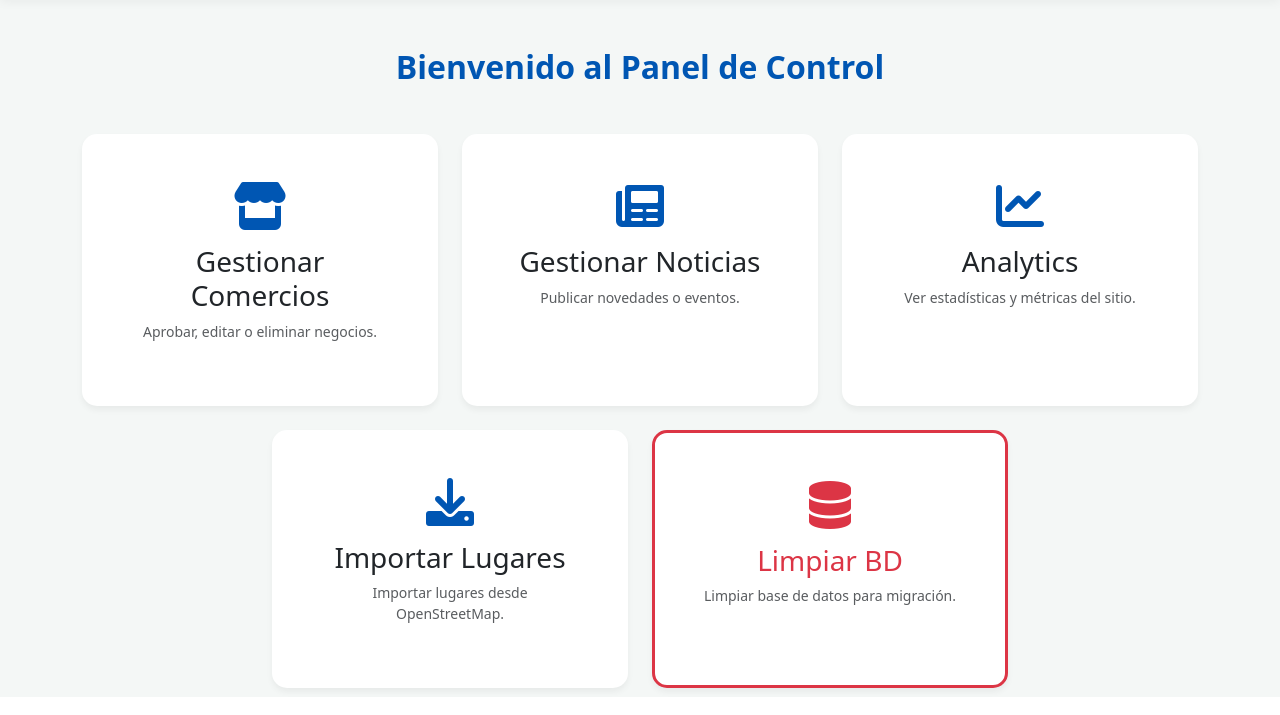
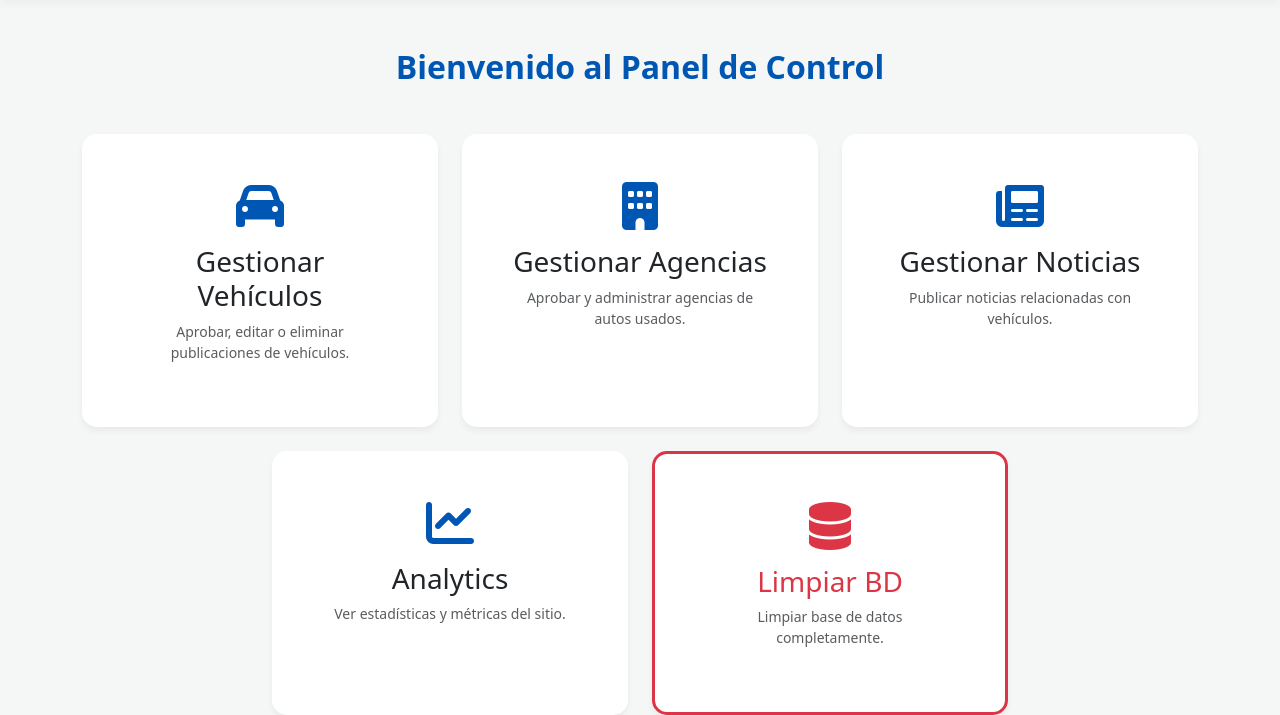
Before and after one commit to jpermu11/ubik2cr-web, a Flask app: page /admin in a window 1280 px wide. Shown: the part 103-818 px from the top of the page. Run offline with Flask 3, Linux system fonts and the light colour scheme; the visitor is signed in with stand-in values (Sample User, id 1); data that the repository does not hold is empty; parts of the project's set-up code (start-up, migrations or seed data) failed here and were passed over.

Commit message:
ELIMINAR rastros de negocios/comercios: actualizar panel admin para solo vehÃ­culos, eliminar importar lugares

```diff
--- a/main.py
+++ b/main.py
@@ -2672,22 +2672,85 @@ def admin_panel():
     if not admin_logged_in():
         return redirect("/login")
 
-    total_pendientes = Negocio.query.filter_by(estado="pendiente").count()
-    total_activos = Negocio.query.filter_by(estado="aprobado").count()
-    total_vip = Negocio.query.filter_by(estado="aprobado", es_vip=True).count()
-
-    # 👇 Compatibilidad con tu dashboard viejo: p/a/v
-    return render_template("dashboard.html", p=total_pendientes, a=total_activos, v=total_vip)
-
+    # Estadísticas para sistema de vehículos (si existe)
+    total_vehiculos_pendientes = 0
+    total_vehiculos_aprobados = 0
+    total_agencias_pendientes = 0
+    total_agencias_aprobadas = 0
+
+    if VEHICULOS_AVAILABLE and Vehiculo is not None:
+        try:
+            total_vehiculos_pendientes = Vehiculo.query.filter_by(estado="pendiente").count()
+            total_vehiculos_aprobados = Vehiculo.query.filter_by(estado="aprobado").count()
+        except:
+            pass
+
+    if VEHICULOS_AVAILABLE and Agencia is not None:
+        try:
+            total_agencias_pendientes = Agencia.query.filter_by(estado="pendiente").count()
+            total_agencias_aprobadas = Agencia.query.filter_by(estado="aprobado").count()
+        except:
+            pass
+
+    return render_template("dashboard.html",
+                         vehiculos_pendientes=total_vehiculos_pendientes,
+                         vehiculos_aprobados=total_vehiculos_aprobados,
+                         agencias_pendientes=total_agencias_pendientes,
+                         agencias_aprobadas=total_agencias_aprobadas)
+
+@app.route("/admin/vehiculos")
+def gestionar_vehiculos():
+    """Gestionar vehículos pendientes y aprobados"""
+    if not admin_logged_in():
+        return redirect("/login")
+
+    if not VEHICULOS_AVAILABLE or Vehiculo is None:
+        flash("El sistema de vehículos aún no está disponible. Ejecutá las migraciones primero.")
+        return redirect("/admin")
+
+    try:
+        pendientes = Vehiculo.query.filter_by(estado="pendiente").order_by(Vehiculo.id.desc()).all()
+        aprobados = Vehiculo.query.filter_by(estado="aprobado").order_by(Vehiculo.destacado.desc(), Vehiculo.es_vip.desc(), Vehiculo.id.desc()).all()
+        vendidos = Vehiculo.query.filter_by(estado="vendido").order_by(Vehiculo.id.desc()).all()
+
+        return render_template("admin_vehiculos.html",
+                             pendientes=pendientes,
+                             aprobados=aprobados,
+                             vendidos=vendidos)
+    except Exception as e:
+        print(f"[ERROR ADMIN VEHICULOS] {e}")
+        flash("Error al cargar vehículos. Verificá que las tablas existan.")
+        return redirect("/admin")
+
+@app.route("/admin/agencias")
+def gestionar_agencias():
+    """Gestionar agencias pendientes y aprobadas"""
+    if not admin_logged_in():
+        return redirect("/login")
+
+    if not VEHICULOS_AVAILABLE or Agencia is None:
+        flash("El sistema de agencias aún no está disponible. Ejecutá las migraciones primero.")
+        return redirect("/admin")
+
+    try:
+        pendientes = Agencia.query.filter_by(estado="pendiente").order_by(Agencia.id.desc()).all()
+        aprobadas = Agencia.query.filter_by(estado="aprobado").order_by(Agencia.es_vip.desc(), Agencia.id.desc()).all()
+
+        return render_template("admin_agencias.html",
+                             pendientes=pendientes,
+                             aprobadas=aprobadas)
+    except Exception as e:
+        print(f"[ERROR ADMIN AGENCIAS] {e}")
+        flash("Error al cargar agencias. Verificá que las tablas existan.")
+        return redirect("/admin")
+
+# DEPRECATED: Mantener por compatibilidad pero redirigir a vehículos
 @app.route("/admin/comercios")
 def gestionar_comercios():
+    """DEPRECATED: Redirigir a gestión de vehículos"""
     if not admin_logged_in():
         return redirect("/login")
-
-    pendientes = Negocio.query.filter_by(estado="pendiente").order_by(Negocio.id.desc()).all()
-    activos = Negocio.query.filter_by(estado="aprobado").order_by(Negocio.es_vip.desc(), Negocio.id.desc()).all()
-
-    return render_template("comercios.html", pendientes=pendientes, activos=activos)
+    return redirect("/admin/vehiculos")
 
 @app.route("/admin/aprobar/<int:id>")
 def aprobar_negocio(id):
@@ -3281,6 +3344,8 @@ def limpiar_base_datos():
                          total_mensajes=total_mensajes,
                          total_resenas=total_resenas)
 
+# DEPRECATED: Sistema de importar lugares eliminado (ya no es relevante para vehículos)
+# @app.route("/admin/importar-osm", methods=["GET", "POST"])
 @app.route("/admin/importar-osm", methods=["GET", "POST"])
 def importar_osm():
     """Panel para importar lugares desde OpenStreetMap"""
--- a/templates/dashboard.html
+++ b/templates/dashboard.html
@@ -146,10 +146,18 @@
 
     <div class="row justify-content-center g-4">
         <div class="col-md-4">
-            <a href="/admin/comercios" class="card card-menu p-5 text-center h-100 d-block text-decoration-none">
-                <i class="fas fa-store"></i>
-                <h3>Gestionar Comercios</h3>
-                <p class="text-muted small">Aprobar, editar o eliminar negocios.</p>
+            <a href="/admin/vehiculos" class="card card-menu p-5 text-center h-100 d-block text-decoration-none">
+                <i class="fas fa-car"></i>
+                <h3>Gestionar Vehículos</h3>
+                <p class="text-muted small">Aprobar, editar o eliminar publicaciones de vehículos.</p>
+            </a>
+        </div>
+
+        <div class="col-md-4">
+            <a href="/admin/agencias" class="card card-menu p-5 text-center h-100 d-block text-decoration-none">
+                <i class="fas fa-building"></i>
+                <h3>Gestionar Agencias</h3>
+                <p class="text-muted small">Aprobar y administrar agencias de autos usados.</p>
             </a>
         </div>
 
@@ -157,7 +165,7 @@
             <a href="/admin/noticias" class="card card-menu p-5 text-center h-100 d-block text-decoration-none">
                 <i class="fas fa-newspaper"></i>
                 <h3>Gestionar Noticias</h3>
-                <p class="text-muted small">Publicar novedades o eventos.</p>
+                <p class="text-muted small">Publicar noticias relacionadas con vehículos.</p>
             </a>
         </div>
 
@@ -170,18 +178,10 @@
         </div>
 
         <div class="col-md-4">
-            <a href="/admin/importar-osm" class="card card-menu p-5 text-center h-100 d-block text-decoration-none">
-                <i class="fas fa-download"></i>
-                <h3>Importar Lugares</h3>
-                <p class="text-muted small">Importar lugares desde OpenStreetMap.</p>
-            </a>
-        </div>
-
-        <div class="col-md-4">
             <a href="/admin/limpiar-bd" class="card card-menu p-5 text-center h-100 d-block text-decoration-none" style="border: 3px solid #dc3545;">
                 <i class="fas fa-database" style="color: #dc3545;"></i>
                 <h3 style="color: #dc3545;">Limpiar BD</h3>
-                <p class="text-muted small">Limpiar base de datos para migración.</p>
+                <p class="text-muted small">Limpiar base de datos completamente.</p>
             </a>
         </div>
     </div>
```
